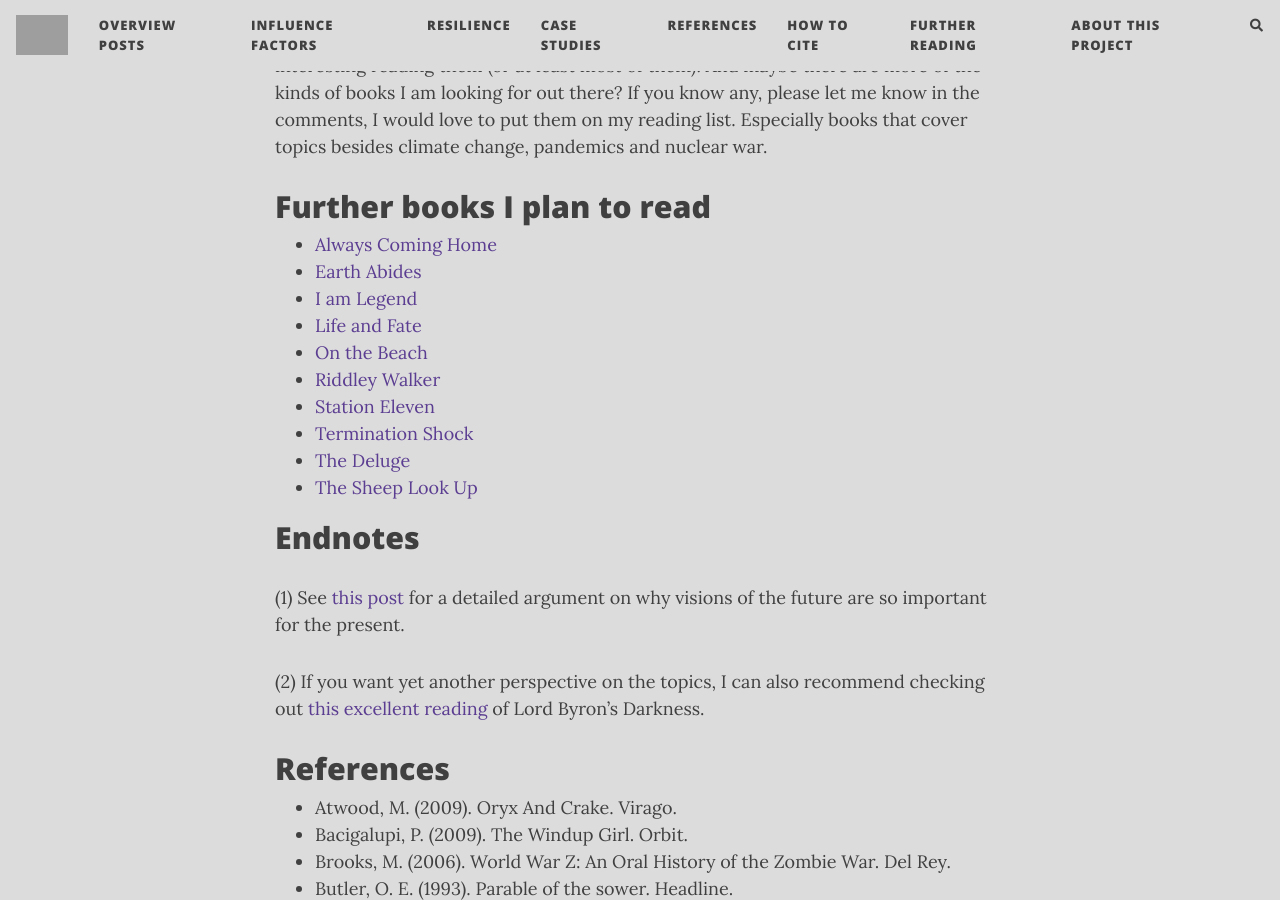
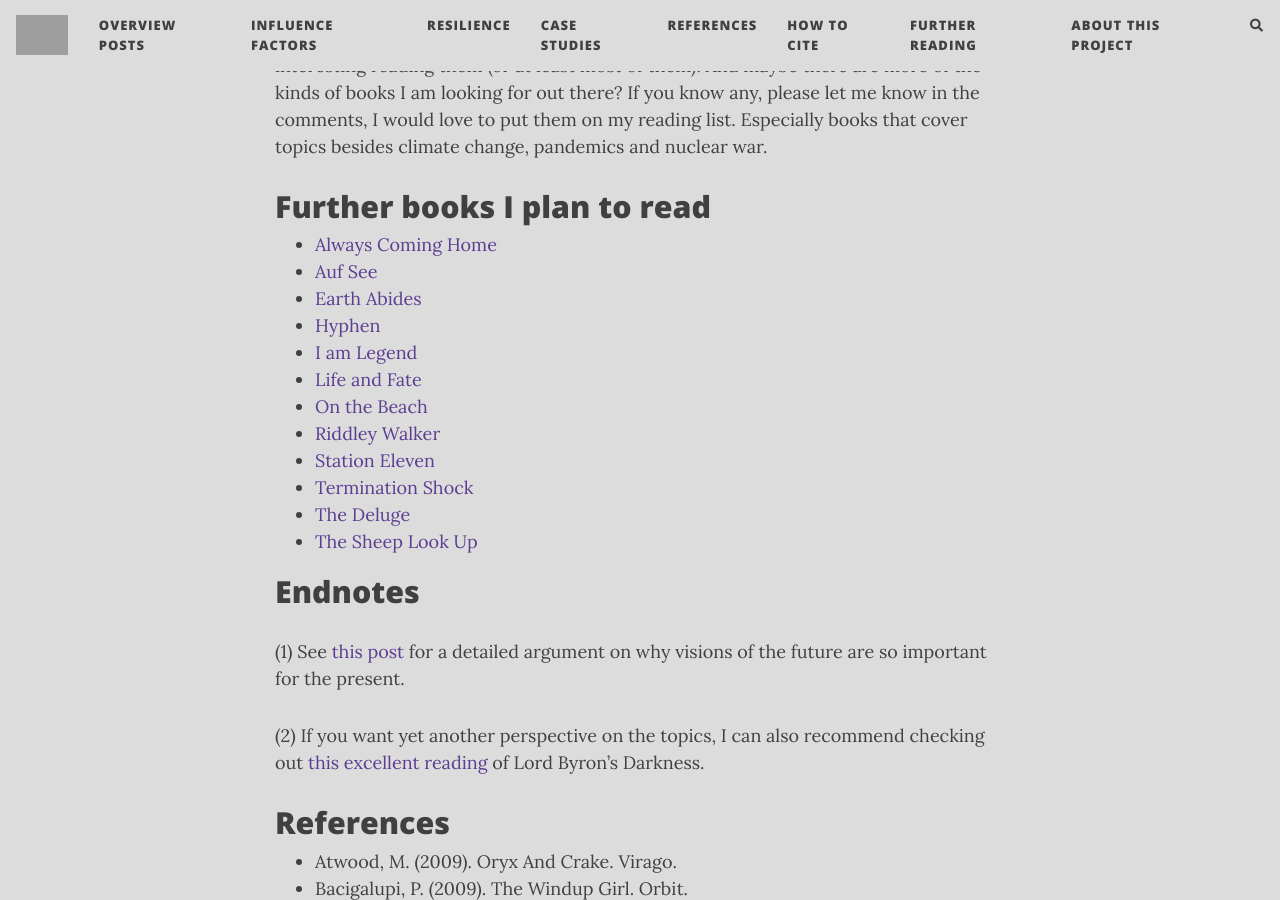
Before and after one commit to florianjehn/Societal_Collapse, a Jekyll site: the page built from _posts/2026-07-10-fiction.md, in a window 1280 px wide and 900 px high, scrolled down 8489 px. Built offline with Jekyll 4.4.1, drawn with Linux system fonts in a browser that asks for light colours; nearby versions of some CDN libraries; comment, search, counter and statistics services are not loaded; grey boxes are pictures that could not be loaded.

Commit message:
Update 2026-07-10-fiction.md

```diff
--- a/_posts/2026-07-10-fiction.md
+++ b/_posts/2026-07-10-fiction.md
@@ -106,7 +106,9 @@ Still, I think this project was worth it and I will keep on reading these kinds
 # Further books I plan to read
 
 * [Always Coming Home](https://en.wikipedia.org/wiki/Always_Coming_Home)
+* [Auf See](https://www.goodreads.com/book/show/60869319-auf-see)
 * [Earth Abides](https://en.wikipedia.org/wiki/Earth_Abides)
+* [Hyphen](https://www.goodreads.com/book/show/217729729-hyphen)
 * [I am Legend](https://en.wikipedia.org/wiki/I_Am_Legend_(novel))
 * [Life and Fate](https://en.wikipedia.org/wiki/Life_and_Fate)
 * [On the Beach](https://en.wikipedia.org/wiki/On_the_Beach_(novel))
```
